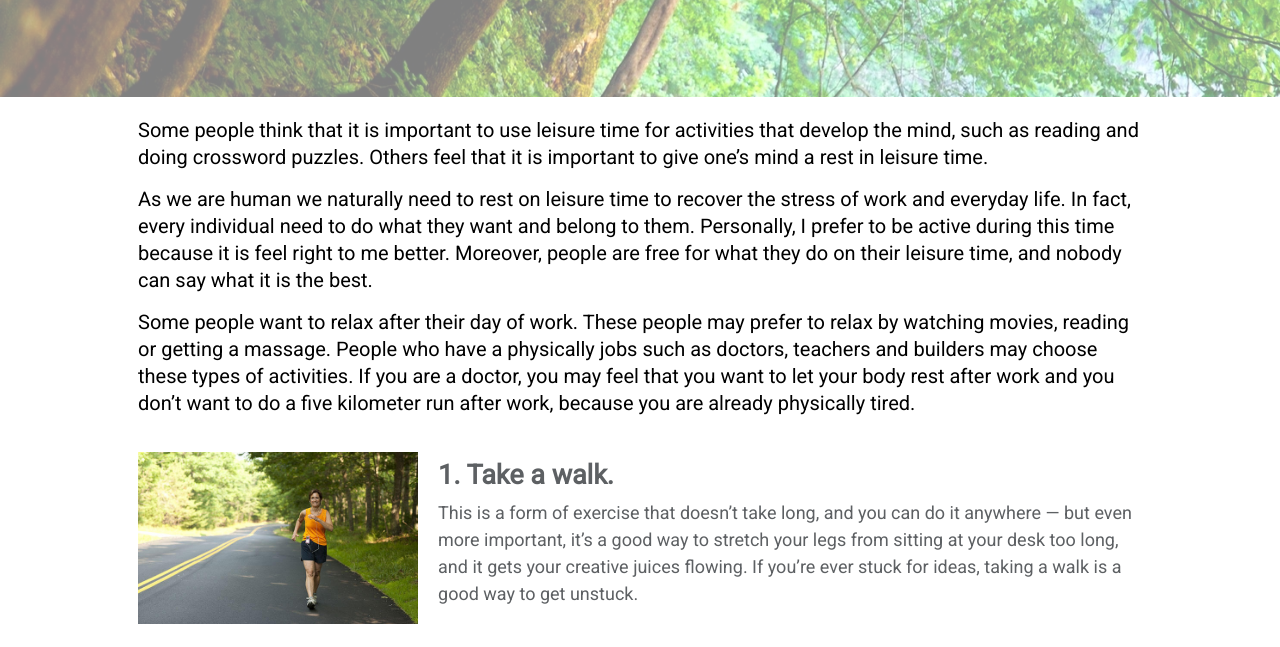
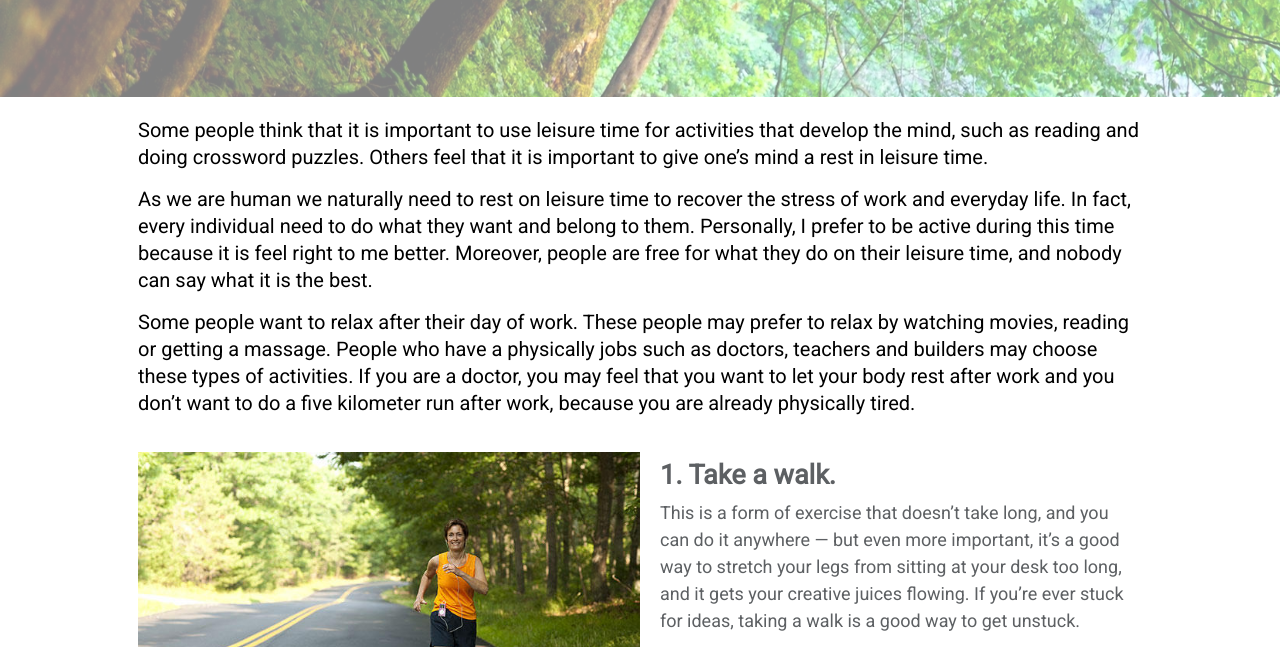
Before and after one commit to hakiemaul/hakiemaul.github.io, a plain HTML site: page index.html in a window 1280 px wide. Shown: the part 305-952 px from the top of the page. Drawn offline with nearby package versions, Linux system fonts and the light colour scheme.

Commit message:
fix chrome issue

```diff
--- a/styles.css
+++ b/styles.css
@@ -180,6 +180,7 @@ footer {
   .image {
     width: 90%;
     margin-right: 20px;
+    min-width: 50%;
   }
 
 
```
